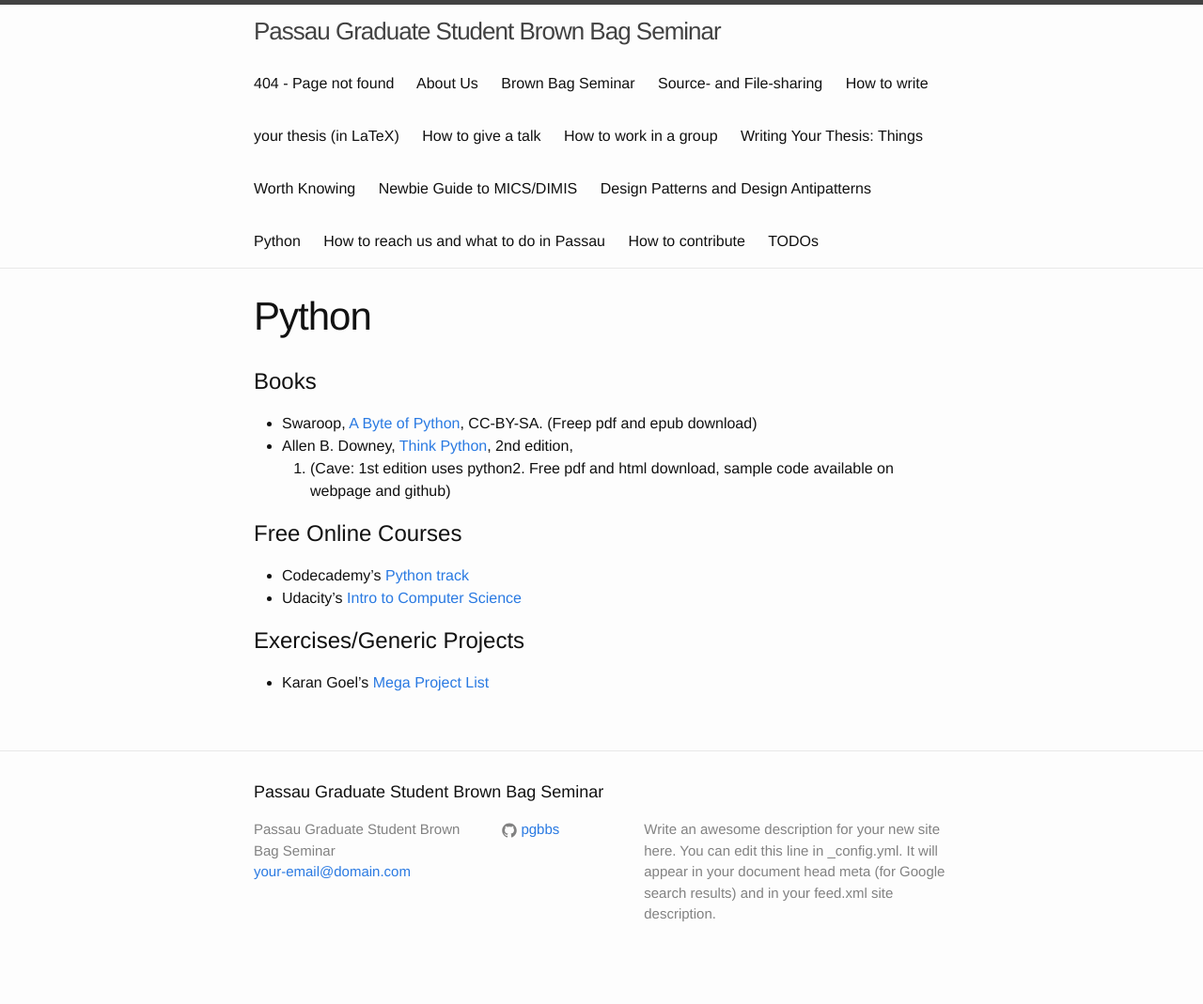
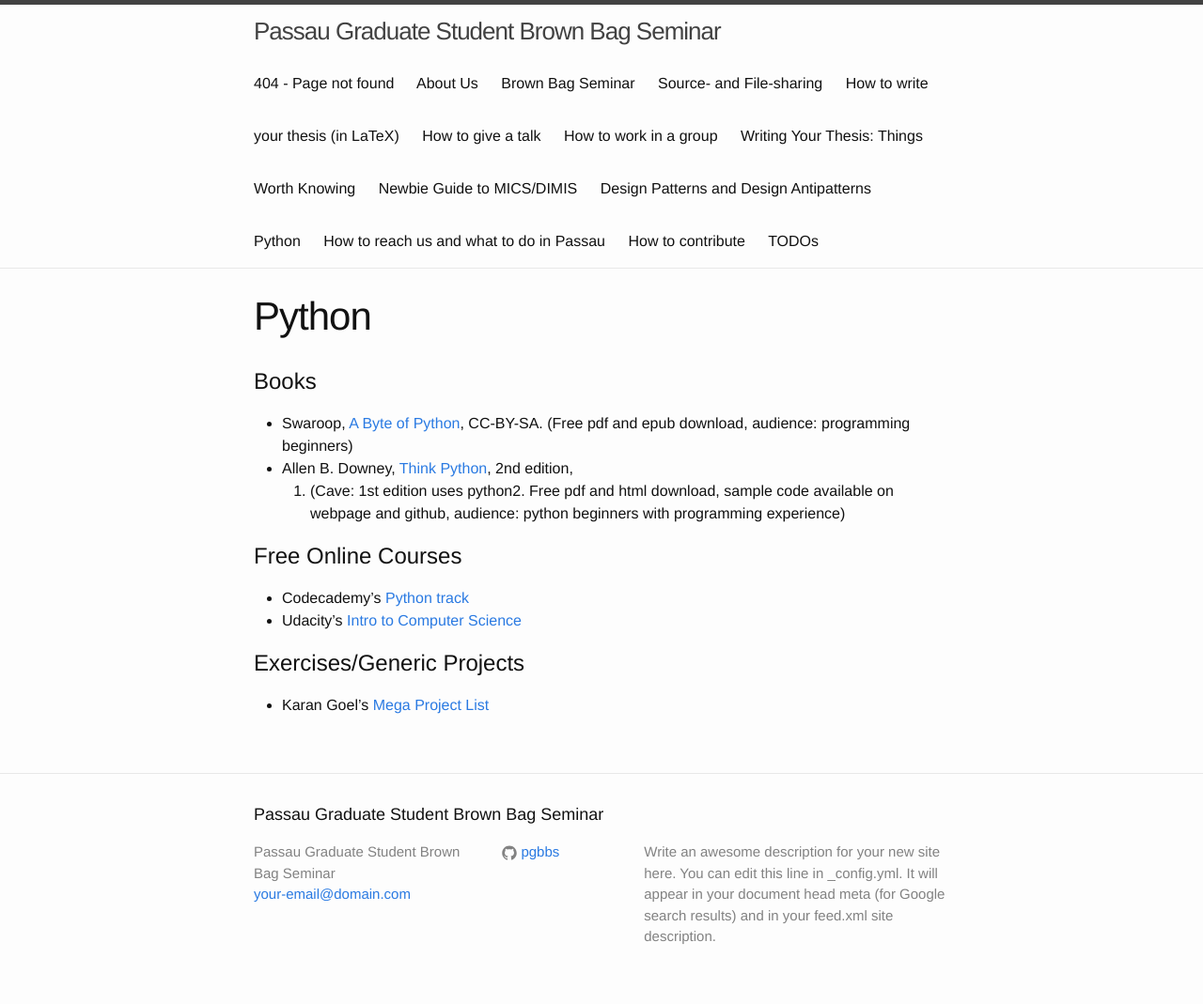
Before and after one commit to PGBBS/pgbbs.github.io, a Jekyll site: the page built from _pages/python.md, in a window 1280 px wide. Shown: the whole page at 94% size. Built offline with Jekyll 4.4.1, drawn with Linux system fonts in a browser that asks for light colours; before the commit the page ends 1045 px from its top, so only the background shows below that.

Commit message:
add audience

```diff
--- a/_pages/python.md
+++ b/_pages/python.md
@@ -5,11 +5,12 @@ layout: page
 
 # Books
 - Swaroop, [A Byte of Python](https://python.swaroopch.com/), CC-BY-SA.
-  (Freep pdf and epub download)
+  (Free pdf and epub download, audience: programming beginners)
 - Allen B. Downey, [Think
   Python](http://greenteapress.com/wp/think-python-2e/), 2nd edition,
   2015. (Cave: 1st edition uses python2. Free pdf and html download,
-  sample code available on webpage and github)
+  sample code available on webpage and github, audience: python
+  beginners with programming experience)
 
 # Free Online Courses
 - Codecademy's [Python track](https://www.codecademy.com/learn/python)
```
